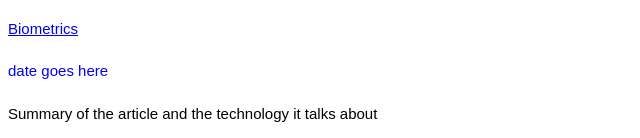
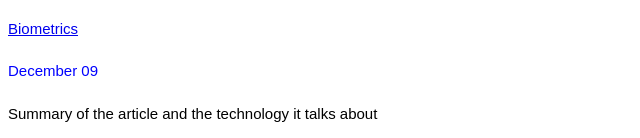
Before and after one commit to muayadcode/blog_1500_03, a plain HTML site: page index.html in a window 1280 px wide. Shown: the part 2933-3071 px from the top of the page, 0-640 px from the left. Drawn offline with Linux system fonts and the light colour scheme.

Commit message:
adding date

```diff
--- a/index.html
+++ b/index.html
@@ -113,7 +113,7 @@
                 <a href="https://www.kaspersky.com/resource-center/definitions/biometrics">Biometrics</a>
             </p>
             <p>
-                <time>date goes here</time>
+                <time>December 09</time>
             </p>
 
             <p>Summary of the article and the technology it talks about</p>
```
